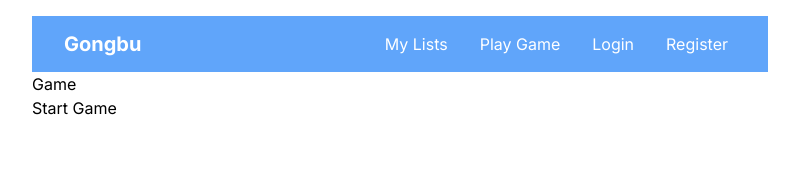
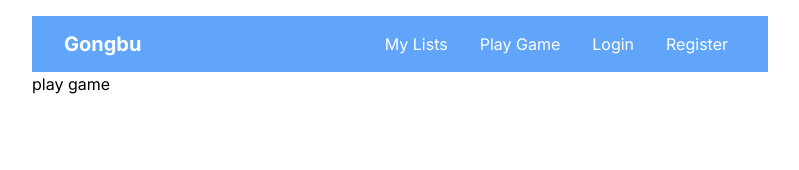
Before and after one commit to Captain1014/gongbu-next, a Next.js app: page /playGame in a window 1280 px wide. Shown: the top 170 px of the page, without its empty margins (240-1039 px from the left). Built offline with nearby package versions, Linux system fonts and the light colour scheme; no server answers; the database is empty.

Commit message:
No game for now

```diff
--- a/app/playGame/page.jsx
+++ b/app/playGame/page.jsx
@@ -1,98 +1,105 @@
-// pages/playGame.jsx
-"use client";
-import React, { useState, useEffect } from "react";
-import Lists from "@/components/Lists";
+// // pages/playGame.jsx
+// "use client";
+// import React, { useState, useEffect } from "react";
+// import Lists from "@/components/Lists";
 
-const PlayGame = () => {
-  const [words, setWords] = useState([]);
-  const [currentWord, setCurrentWord] = useState("");
-  const [input, setInput] = useState("");
-  const [score, setScore] = useState(0);
-  const [timer, setTimer] = useState(60); // in seconds
-  const [gameStarted, setGameStarted] = useState(false);
+// const PlayGame = () => {
+//   const [words, setWords] = useState([]);
+//   const [currentWord, setCurrentWord] = useState("");
+//   const [input, setInput] = useState("");
+//   const [score, setScore] = useState(0);
+//   const [timer, setTimer] = useState(60); // in seconds
+//   const [gameStarted, setGameStarted] = useState(false);
 
-  useEffect(() => {
-    fetchWords();
-  }, []);
+//   useEffect(() => {
+//     fetchWords();
+//   }, []);
 
-  const fetchWords = async () => {
-    try {
-      const res = await fetch("http://localhost:3000/api/lists");
-      if (res.ok) {
-        const data = await res.json();
-        setWords(data.lists);
-      }
-    } catch (error) {
-      console.error("Error fetching words:", error);
-    }
-  };
+//   const fetchWords = async () => {
+//     try {
+//       const res = await fetch("http://localhost:3000/api/lists");
+//       if (res.ok) {
+//         const data = await res.json();
+//         setWords(data.lists);
+//       }
+//     } catch (error) {
+//       console.error("Error fetching words:", error);
+//     }
+//   };
 
-  const startGame = () => {
-    setGameStarted(true);
-    setCurrentWord(getRandomWord());
-    setTimer(60);
-    setScore(0);
-  };
+//   const startGame = () => {
+//     setGameStarted(true);
+//     setCurrentWord(getRandomWord());
+//     setTimer(60);
+//     setScore(0);
+//   };
 
-  const getRandomWord = () => {
-    const randomIndex = Math.floor(Math.random() * words.length);
-    return words[randomIndex]?.korean || "";
-  };
+//   const getRandomWord = () => {
+//     const randomIndex = Math.floor(Math.random() * words.length);
+//     return words[randomIndex]?.korean || "";
+//   };
 
-  const handleInputChange = (event) => {
-    const typedWord = event.target.value;
-    setInput(typedWord);
+//   const handleInputChange = (event) => {
+//     const typedWord = event.target.value;
+//     setInput(typedWord);
 
-    if (typedWord === currentWord) {
-      setScore((prevScore) => prevScore + 1);
-      setCurrentWord(getRandomWord());
-      setInput("");
-    }
-  };
+//     if (typedWord === currentWord) {
+//       setScore((prevScore) => prevScore + 1);
+//       setCurrentWord(getRandomWord());
+//       setInput("");
+//     }
+//   };
 
-  useEffect(() => {
-    let countdown;
-    if (gameStarted) {
-      countdown = setInterval(() => {
-        setTimer((prevTimer) => {
-          if (prevTimer > 0) {
-            return prevTimer - 1;
-          } else {
-            clearInterval(countdown);
-            setGameStarted(false);
-            // Game over logic goes here
-            alert(`Game Over! Your Score: ${score}`);
-            return 0;
-          }
-        });
-      }, 1000);
-    }
+//   useEffect(() => {
+//     let countdown;
+//     if (gameStarted) {
+//       countdown = setInterval(() => {
+//         setTimer((prevTimer) => {
+//           if (prevTimer > 0) {
+//             return prevTimer - 1;
+//           } else {
+//             clearInterval(countdown);
+//             setGameStarted(false);
+//             // Game over logic goes here
+//             alert(`Game Over! Your Score: ${score}`);
+//             return 0;
+//           }
+//         });
+//       }, 1000);
+//     }
 
-    return () => clearInterval(countdown);
-  }, [gameStarted, score]);
+//     return () => clearInterval(countdown);
+//   }, [gameStarted, score]);
 
-  return (
-    <div>
-      <h1>Game</h1>
-      {!gameStarted && <Lists words={[]} />}
-      <button onClick={startGame} disabled={gameStarted}>
-        Start Game
-      </button>
-      {gameStarted && (
-        <>
-          <p>Current Word: {currentWord}</p>
-          <input
-            type="text"
-            value={input}
-            onChange={handleInputChange}
-            placeholder="Type the word to remove"
-          />
-          <p>Score: {score}</p>
-          <p>Time: {timer} seconds</p>
-        </>
-      )}
-    </div>
-  );
-};
+//   return (
+//     <div>
+//       <h1>Game</h1>
+//       {!gameStarted && <Lists words={[]} />}
+//       <button onClick={startGame} disabled={gameStarted}>
+//         Start Game
+//       </button>
+//       {gameStarted && (
+//         <>
+//           <p>Current Word: {currentWord}</p>
+//           <input
+//             type="text"
+//             value={input}
+//             onChange={handleInputChange}
+//             placeholder="Type the word to remove"
+//           />
+//           <p>Score: {score}</p>
+//           <p>Time: {timer} seconds</p>
+//         </>
+//       )}
+//     </div>
+//   );
+// };
 
-export default PlayGame;
+// export default PlayGame;
+
+
+export default async function PlayGame() {
+return(
+  <h1>play game</h1>
+)
+}
```
